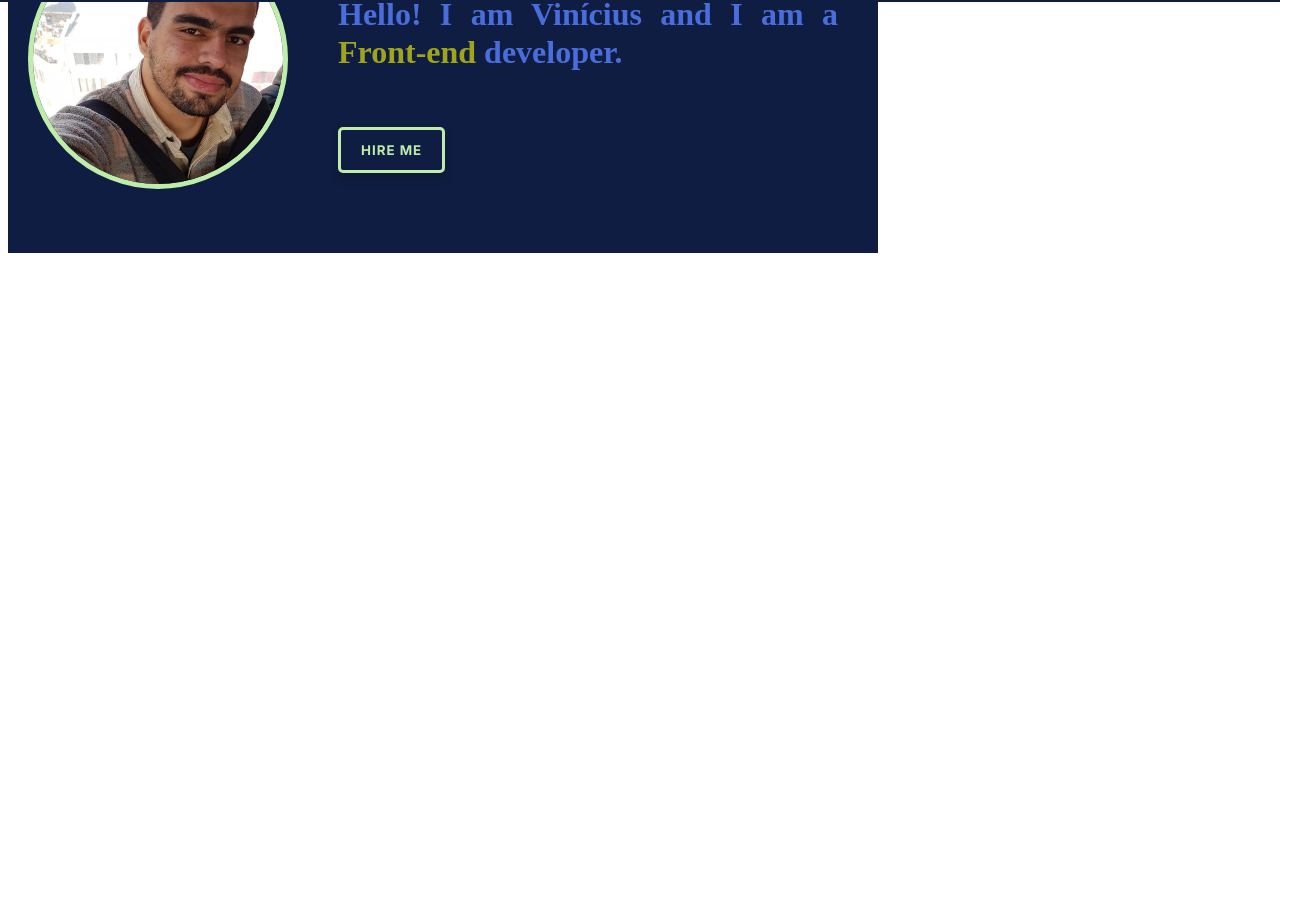
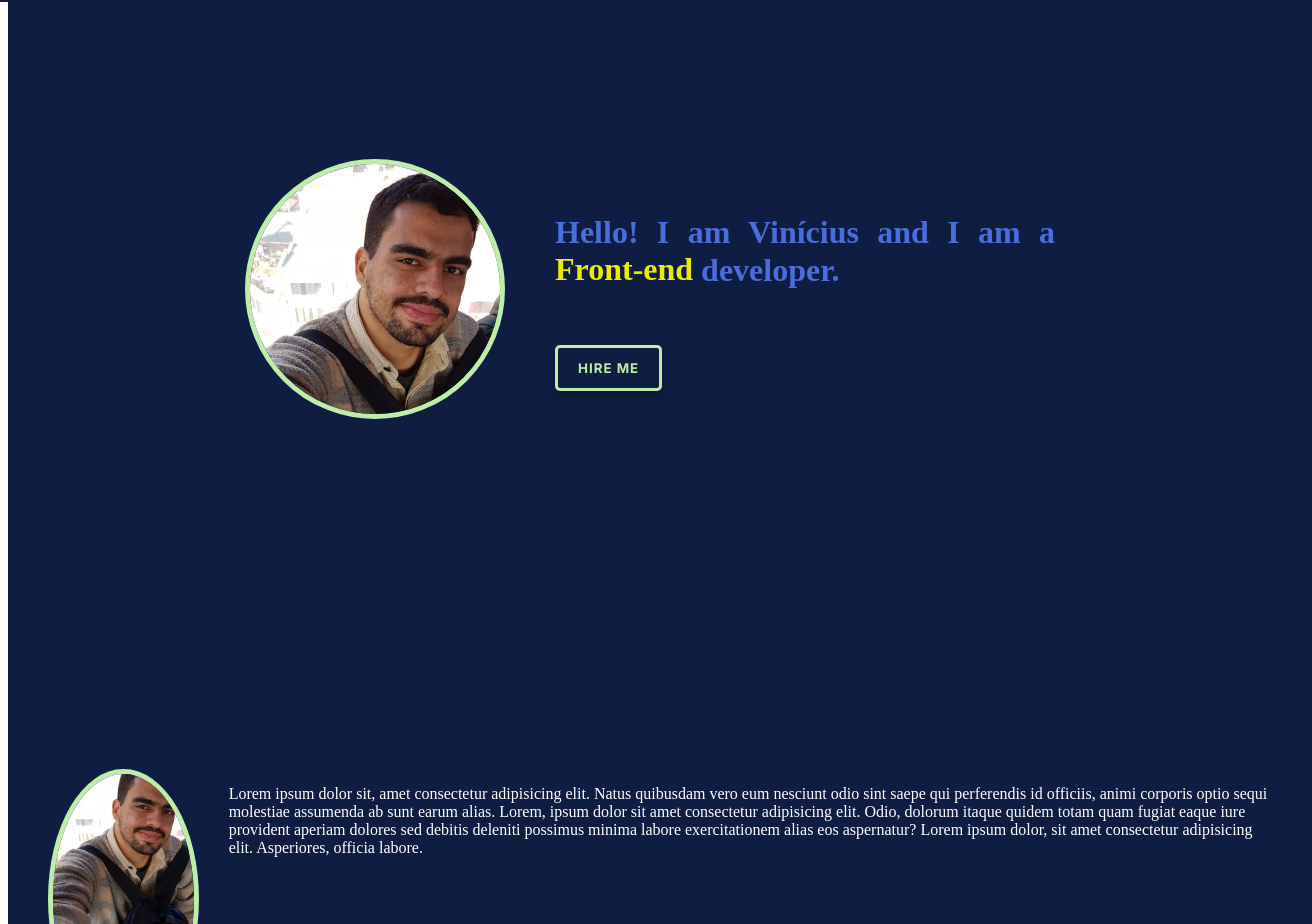
Before and after one commit to vinMoreiraHenrique/portfolio-vinicius, a Next.js app in the folder vin-port/: page / in a window 1280 px wide. Shown: the part 119-1043 px from the top of the page, 1312 px wide, since content can reach past the window. Before the commit the page ends 800 px from the top, so only its background shows below. Built offline with nearby package versions, Linux system fonts and the light colour scheme.

Commit message:
feat: about section partially made, some extra props have been added to genericContainer component

```diff
--- a/vin-port/src/app/page.tsx
+++ b/vin-port/src/app/page.tsx
@@ -1,21 +1,15 @@
-import Image from "next/image";
-
-import { theme } from "./styles/theme";
-import { ThemeProvider } from "styled-components";
+import AboutSection from "@/components/AboutSection";
 import Header from "@/components/Header";
-import CommonButton from "@/components/CommonButton";
-import GenericContainer from "@/components/GenericContainer";
 import WelcomeSection from "@/components/WelcomeSection";
-
 
 export default function Home() {
   return (
     <main>
-      <div>
+
         <Header />
         <WelcomeSection />
+        <AboutSection />
 
-      </div>
     </main>
   );
 }
--- a/vin-port/src/app/styles/globals.ts
+++ b/vin-port/src/app/styles/globals.ts
@@ -26,6 +26,11 @@ time, mark, audio, video {
     box-sizing: border-box;
 }
 
+p{
+    line-height: 27px;
+    max-width: 700px;
+}
+
 li{
     list-style: none;
 }
@@ -51,8 +56,7 @@ main{
     flex-direction: column;
     align-items: center;
     background-color: ${theme.colors.quinary};
-    width: 1280px;
-    height: 720px;
+    width: 100%;
     margin-top: 68.14px;
 }
 `;
--- /dev/null
+++ b/vin-port/src/components/AboutSection/index.tsx
@@ -0,0 +1,30 @@
+import GenericContainer from "../GenericContainer";
+import { StyledText } from "../StyledText/style";
+import { StyledImg } from "../WelcomeSection/style";
+
+const AboutSection = () => {
+  return (
+    <GenericContainer as="section" justifyContainer="center" containerWidth="100%">
+        <GenericContainer as="div">
+          <StyledImg
+            src="/images/perfil.jpg"
+            alt="Photo of Vinícius"
+            width={250}
+            height={250}
+          />
+          <StyledText as="p">
+            Lorem ipsum dolor sit, amet consectetur adipisicing elit. Natus
+            quibusdam vero eum nesciunt odio sint saepe qui perferendis id officiis,
+            animi corporis optio sequi molestiae assumenda ab sunt earum alias.
+            Lorem, ipsum dolor sit amet consectetur adipisicing elit. Odio, dolorum
+            itaque quidem totam quam fugiat eaque iure provident aperiam dolores sed
+            debitis deleniti possimus minima labore exercitationem alias eos
+            aspernatur? Lorem ipsum dolor, sit amet consectetur adipisicing elit.
+            Asperiores, officia labore.
+          </StyledText>
+        </GenericContainer>
+    </GenericContainer>
+  );
+};
+
+export default AboutSection;
--- a/vin-port/src/components/GenericContainer/index.tsx
+++ b/vin-port/src/components/GenericContainer/index.tsx
@@ -1,15 +1,40 @@
-import { StyledGenericContainer } from "./style"
+import { StyledGenericContainer } from "./style";
 type GenericContainerProps = {
-    children: React.ReactNode;
-    flexdirection?: "row" | "column";
-    as: "section" | "div" | "aside";
-  };
-const GenericContainer = ({ children, flexdirection, as }: GenericContainerProps) => {
-    return(
-        <StyledGenericContainer flexdirection={flexdirection} as={as}>
-            {children}
-        </StyledGenericContainer>
-    )
-}
+  children: React.ReactNode;
+  containerFlexDirection?: "row" | "column";
+  containerWidth?: string;
+  justifyContainer?:
+    | "center"
+    | "flex-start"
+    | "flex-end"
+    | "space-around"
+    | "space-between"
+    | "space-evenly";
+  as: "section" | "div" | "aside";
+  containerHeight?: string;
+  alignContainer?: "center" | "flex-start" | "flex-end";
+};
+const GenericContainer = ({
+  children,
+  containerFlexDirection,
+  containerWidth,
+  justifyContainer,
+  as,
+  containerHeight,
+  alignContainer
+}: GenericContainerProps) => {
+  return (
+    <StyledGenericContainer
+      containerFlexDirection={containerFlexDirection}
+      containerWidth={containerWidth}
+      justifyContainer={justifyContainer}
+      as={as}
+      containerHeight={containerHeight}
+      alignContainer={alignContainer}
+    >
+      {children}
+    </StyledGenericContainer>
+  );
+};
 
 export default GenericContainer;
--- a/vin-port/src/components/GenericContainer/style.ts
+++ b/vin-port/src/components/GenericContainer/style.ts
@@ -4,13 +4,20 @@ import styled from "styled-components";
 
 interface IStyledGenericContainerProps {
   htmlTag?: "div" | "section";
-  flexdirection?: "column" | "row";
+  containerFlexDirection?: "column" | "row";
+  containerWidth?: string;
+  justifyContainer?: "center" | "flex-start" | "flex-end" | "space-around" | "space-between" | "space-evenly";
+  alignContainer?: "center" | "flex-start" | "flex-end";
+  containerHeight?: string;
 }
 
 export const StyledGenericContainer = styled.div<IStyledGenericContainerProps>`
   display: flex;
-  flex-direction: ${(props) => (props.flexdirection ? "column" : "row")};
-  width: fit-content;
+  flex-direction: ${(props) => props.containerFlexDirection || "row"};
+  width: ${(props)=> props.containerWidth? props.containerWidth:"fit-content"};
+  height: ${(props)=> props.containerHeight? props.containerHeight:"auto"};
+  justify-content: ${(props)=> props.justifyContainer? props.justifyContainer : "flex-start"};
+  align-items: ${(props)=>props.alignContainer? props.alignContainer: "flex-start"};
   @media (max-width: 865px) {
     flex-direction: column;
     justify-content: center;
--- /dev/null
+++ b/vin-port/src/components/StyledText/style.ts
@@ -0,0 +1,29 @@
+"use client"
+import { theme } from "@/app/styles/theme";
+import { styled } from "styled-components";
+
+interface IText {
+    $fade?: boolean;
+    as: string;
+}
+
+export const StyledText = styled.h2<IText>`
+  overflow: hidden;
+  height: 100%;
+  vertical-align: text-bottom;
+  color: ${(props)=>props.as == "p"? theme.colors.white: theme.colors.secondary};
+  .content-wrapper {
+    display: inline-block;
+    overflow: hidden;
+    vertical-align: text-bottom;
+    padding-bottom: 0px;
+  }
+  .content-span {
+    display: inline-block;
+    color: yellow;
+    animation: ${(props) =>
+        props.$fade ? theme.animations.fadeOut : theme.animations.fadeIn}
+      1s ease-in-out forwards;
+    transform: translateY(0px);
+  }
+`;
--- a/vin-port/src/components/WelcomeSection/index.tsx
+++ b/vin-port/src/components/WelcomeSection/index.tsx
@@ -1,10 +1,9 @@
 "use client";
-import { StyledImg, StyledText } from "./style";
+import { StyledImg } from "./style";
 import GenericContainer from "../GenericContainer";
 import { useEffect, useRef, useState } from "react";
-import { keyframes } from "styled-components";
-import { css } from "styled-components";
 import CommonButton from "../CommonButton";
+import { StyledText } from "../StyledText/style";
 
 const textArray = ["Full-stack", "Front-end", "Back-end"];
 const WelcomeSection = () => {
@@ -25,7 +24,13 @@ const WelcomeSection = () => {
   }, []);
 
   return (
-    <GenericContainer as="section">
+    <GenericContainer
+      as="section"
+      containerWidth="100%"
+      justifyContainer="center"
+      containerHeight="90vh"
+      alignContainer="center"
+    >
       <StyledImg
         src="/images/perfil.jpg"
         alt="Photo of Vinícius"
@@ -33,14 +38,18 @@ const WelcomeSection = () => {
         height={250}
       />
 
-        <GenericContainer as="div" flexdirection="column">
-          <StyledText $fade={fadeAnimation}>
-            Hello! I am Vinícius and I am a {" "}
-             <span className="content-wrapper"><span className="content-span" ref={textRef}>{textArray[index]}</span></span> developer.
-          </StyledText>
-          <CommonButton text="Hire me" />
-        </GenericContainer>
-
+      <GenericContainer as="div" containerFlexDirection="column" containerHeight="fit-content">
+        <StyledText $fade={fadeAnimation} as="h2">
+          Hello! I am Vinícius and I am a{" "}
+          <span className="content-wrapper">
+            <span className="content-span" ref={textRef}>
+              {textArray[index]}
+            </span>
+          </span>{" "}
+          developer.
+        </StyledText>
+        <CommonButton text="Hire me" />
+      </GenericContainer>
     </GenericContainer>
   );
 };
--- a/vin-port/src/components/WelcomeSection/style.ts
+++ b/vin-port/src/components/WelcomeSection/style.ts
@@ -24,22 +24,22 @@ export const StyledImg = styled(Image)`
   animation: ${rotate} 0.7s ease-in-out forwards;
 `;
 
-export const StyledText = styled.h2<ISpan>`
-  overflow: hidden;
-  height: 100%;
-  vertical-align: text-bottom;
-  .content-wrapper {
-    display: inline-block;
-    overflow: hidden;
-    vertical-align: text-bottom;
-    padding-bottom: 0px;
-  }
-  .content-span {
-    display: inline-block;
-    color: yellow;
-    animation: ${(props) =>
-        props.$fade ? theme.animations.fadeOut : theme.animations.fadeIn}
-      1s ease-in-out forwards;
-    transform: translateY(0px);
-  }
-`;
+// export const StyledText = styled.h2<ISpan>`
+//   overflow: hidden;
+//   height: 100%;
+//   vertical-align: text-bottom;
+//   .content-wrapper {
+//     display: inline-block;
+//     overflow: hidden;
+//     vertical-align: text-bottom;
+//     padding-bottom: 0px;
+//   }
+//   .content-span {
+//     display: inline-block;
+//     color: yellow;
+//     animation: ${(props) =>
+//         props.$fade ? theme.animations.fadeOut : theme.animations.fadeIn}
+//       1s ease-in-out forwards;
+//     transform: translateY(0px);
+//   }
+// `;
```
Also changed, not shown: vin-port/src/components/StyledText/index.tsx (added, +12 -0 lines), vin-port/src/components/AboutSection/style.ts (added).
